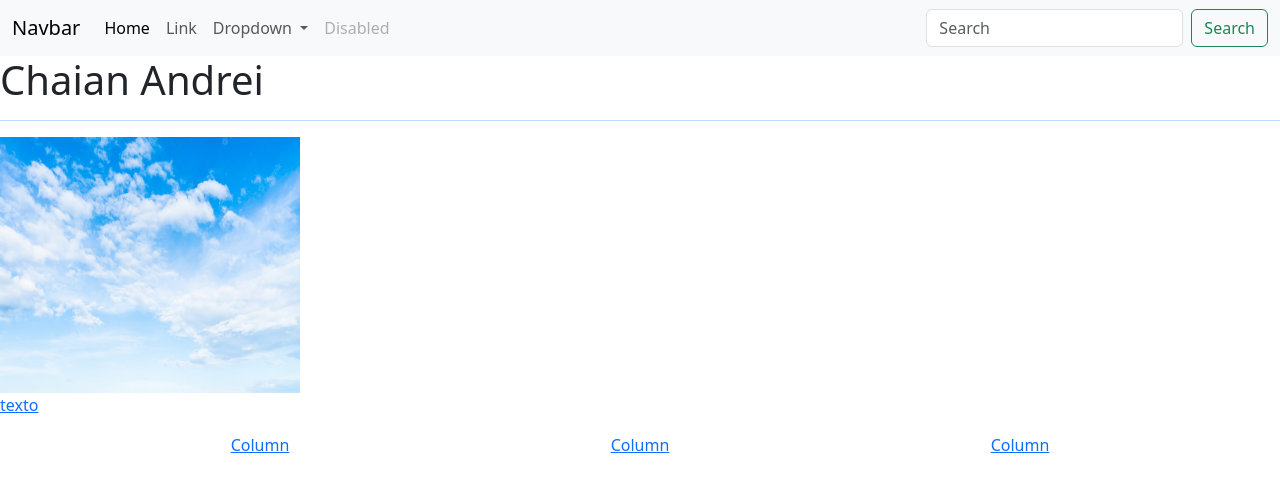
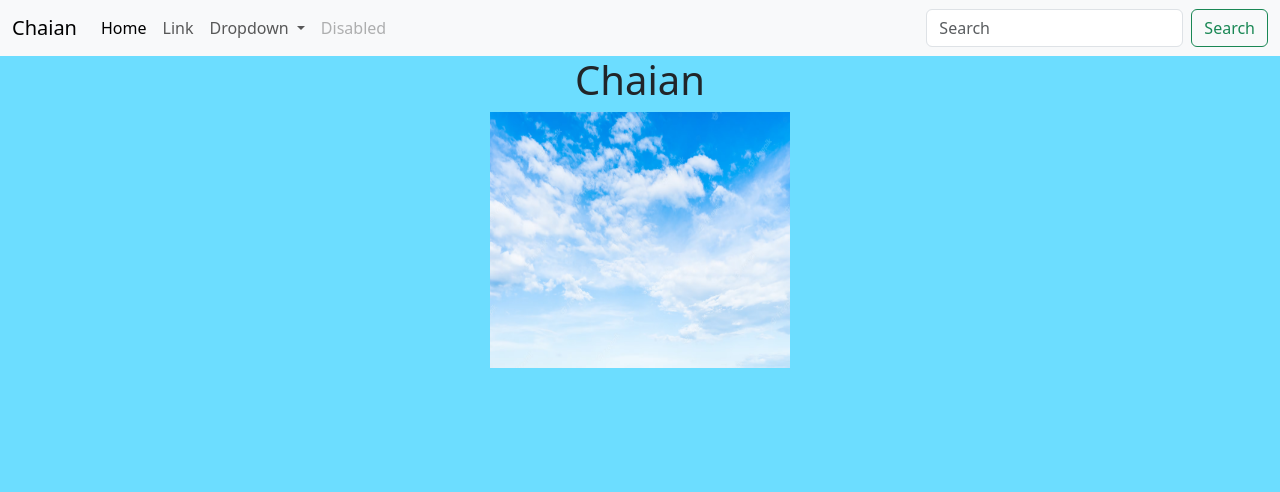
Before and after one commit to chaianandrei/chaianandrei.github.io, a plain HTML site: page index .html in a window 1280 px wide. Drawn offline with nearby package versions, Linux system fonts and the light colour scheme.

Commit message:
Add files via upload

```diff
--- a/index .html
+++ b/index .html
@@ -6,11 +6,18 @@
     <meta name="viewport" content="width=device-width, initial-scale=1.0">
     <title>chaian</title>
     <link href="https://cdn.jsdelivr.net/npm/bootstrap@5.3.1/dist/css/bootstrap.min.css" rel="stylesheet" integrity="sha384-4bw+/aepP/YC94hEpVNVgiZdgIC5+VKNBQNGCHeKRQN+PtmoHDEXuppvnDJzQIu9" crossorigin="anonymous">
+    <link rel="stylesheet" href="style.css">
+    <style>
+      .container {
+        text-align: center;
+      }
+    </style>
 </head>
 <body>
+
     <nav class="navbar navbar-expand-lg bg-body-tertiary">
         <div class="container-fluid">
-          <a class="navbar-brand" href="#">Navbar</a>
+          <a class="navbar-brand" href="#">Chaian</a>
           <button class="navbar-toggler" type="button" data-bs-toggle="collapse" data-bs-target="#navbarSupportedContent" aria-controls="navbarSupportedContent" aria-expanded="false" aria-label="Toggle navigation">
             <span class="navbar-toggler-icon"></span>
           </button>
@@ -44,24 +51,13 @@
           </div>
         </div>
       </nav>
-    <h1>Chaian Andrei</h1>
+      <div class="container">
+        <h1>Chaian</h1>
+      </div>
+      <div class="container">
+        <img src="nuvem-branca-no-ceu-azul_74190-2381.avif" alt="1S" width="300" height="256"></td>
+      </div>
     <a href="Sessao.html">
-    <hr/>
-   <img src="nuvem-branca-no-ceu-azul_74190-2381.avif" alt="1S" width="300" height="256"></td>
    <section class=”texto”>
-   <p> texto</p>
-   <div class="container text-center">
-    <div class="row">
-      <div class="col">
-        Column
-      </div>
-      <div class="col">
-        Column
-      </div>
-      <div class="col">
-        Column
-      </div>
-    </div>
-  </div>
    </body>
 </html>
--- /dev/null
+++ b/style.css
@@ -0,0 +1,4 @@
+
+body {
+    background-color: #6cddff;
+   }
```
